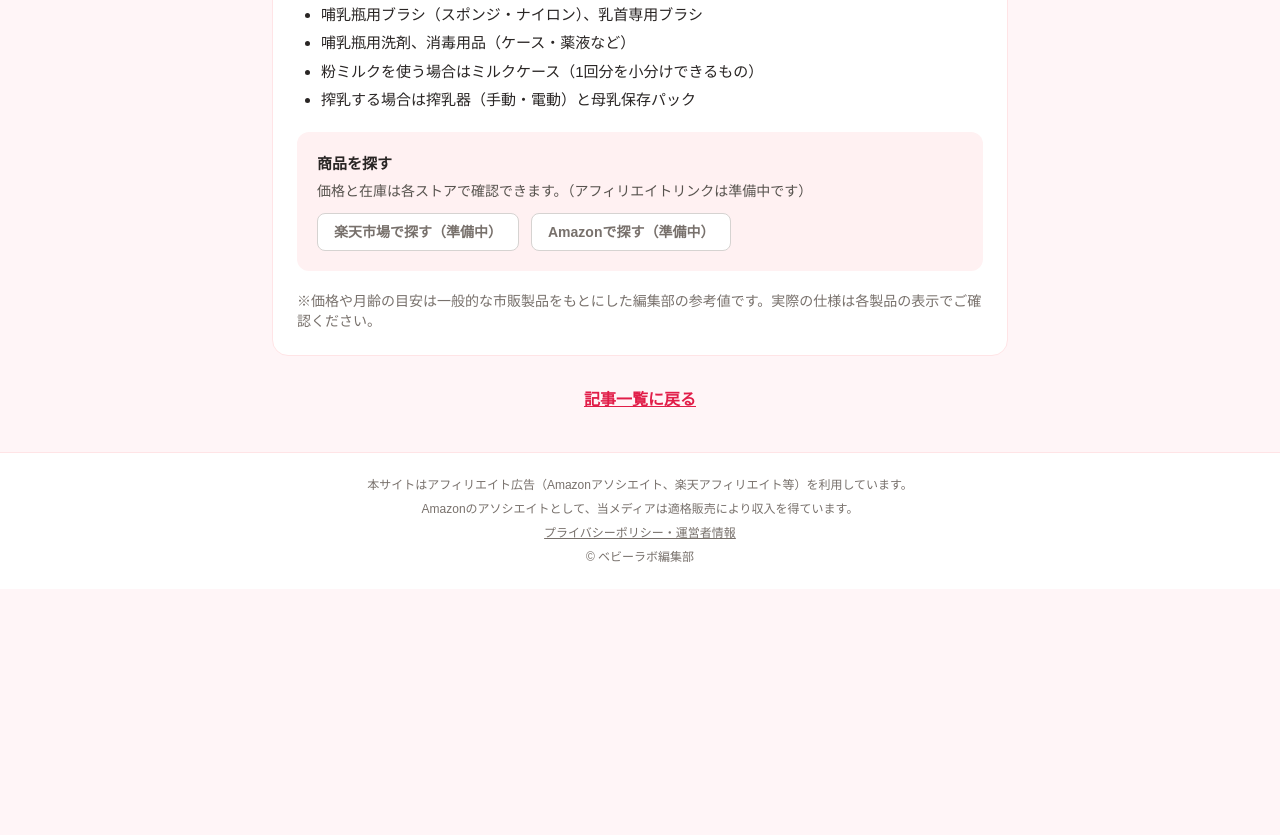
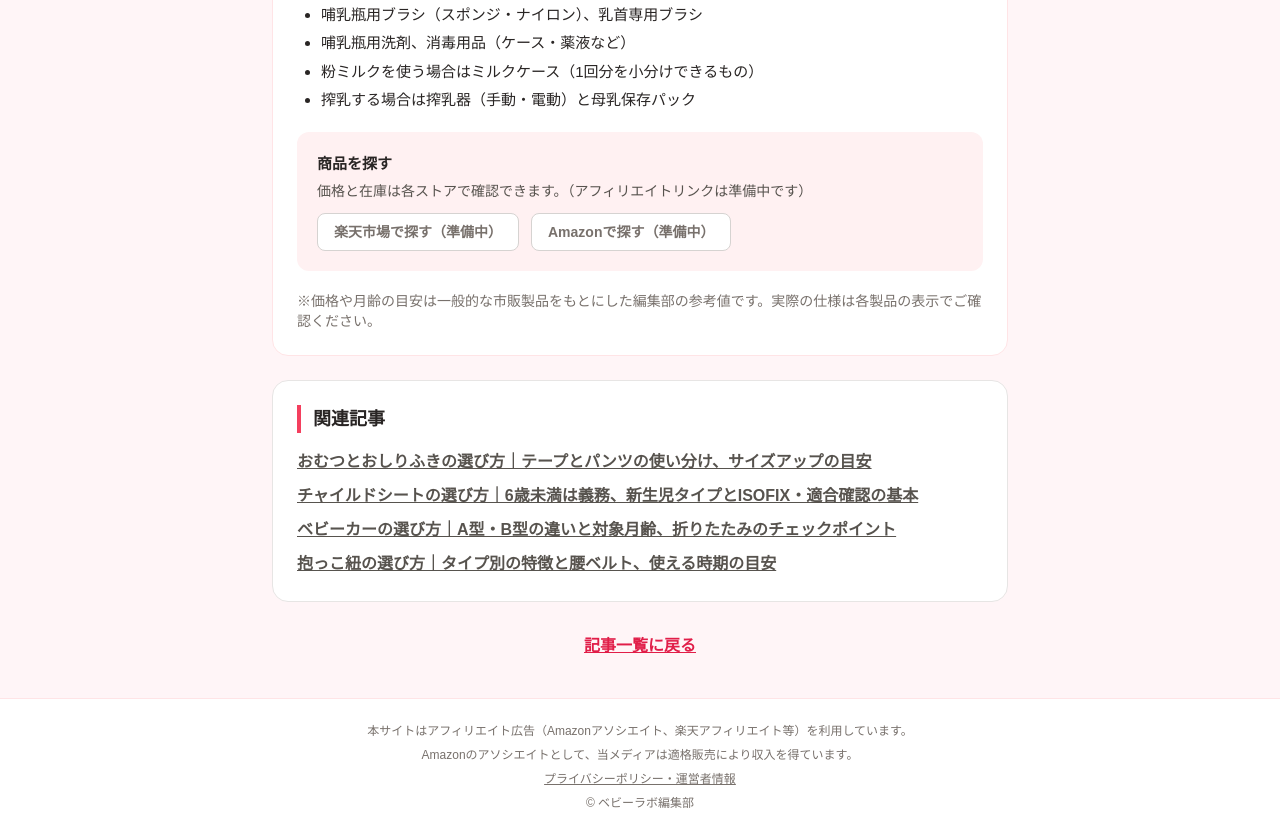
Before and after one commit to omni-labo/baby-navi, a plain HTML site: page milk.html in a window 1280 px wide. Shown: the part 1080-1915 px from the top of the page. Before the commit the page ends 1669 px from the top, so only its background shows below. Drawn offline with nearby package versions, Linux system fonts and the light colour scheme.

Commit message:
関連記事セクションを追加（サイト内リンク強化）

```diff
--- a/milk.html
+++ b/milk.html
@@ -69,6 +69,16 @@
 
 <p class="text-sm text-stone-500">※価格や月齢の目安は一般的な市販製品をもとにした編集部の参考値です。実際の仕様は各製品の表示でご確認ください。</p>
 </div>
+  <div class="bg-white rounded-2xl border border-stone-200 p-6 mt-6">
+    <h2 class="font-bold text-lg border-l-4 border-rose-500 pl-3">関連記事</h2>
+    <ul class="mt-4 space-y-2 leading-relaxed">
+      <li><a href="omutsu.html" class="text-stone-600 font-bold underline">おむつとおしりふきの選び方｜テープとパンツの使い分け、サイズアップの目安</a></li>
+      <li><a href="childseat.html" class="text-stone-600 font-bold underline">チャイルドシートの選び方｜6歳未満は義務、新生児タイプとISOFIX・適合確認の基本</a></li>
+      <li><a href="stroller.html" class="text-stone-600 font-bold underline">ベビーカーの選び方｜A型・B型の違いと対象月齢、折りたたみのチェックポイント</a></li>
+      <li><a href="dakko.html" class="text-stone-600 font-bold underline">抱っこ紐の選び方｜タイプ別の特徴と腰ベルト、使える時期の目安</a></li>
+    </ul>
+  </div>
+
 
 <div class="mt-8 text-center">
 <a href="index.html#articles" class="text-rose-600 font-bold underline">記事一覧に戻る</a>
```
Also changed, not shown: bed.html (+10 -0 lines), childseat.html (+10 -0 lines), dakko.html (+10 -0 lines), omutsu.html (+10 -0 lines), stroller.html (+10 -0 lines).
